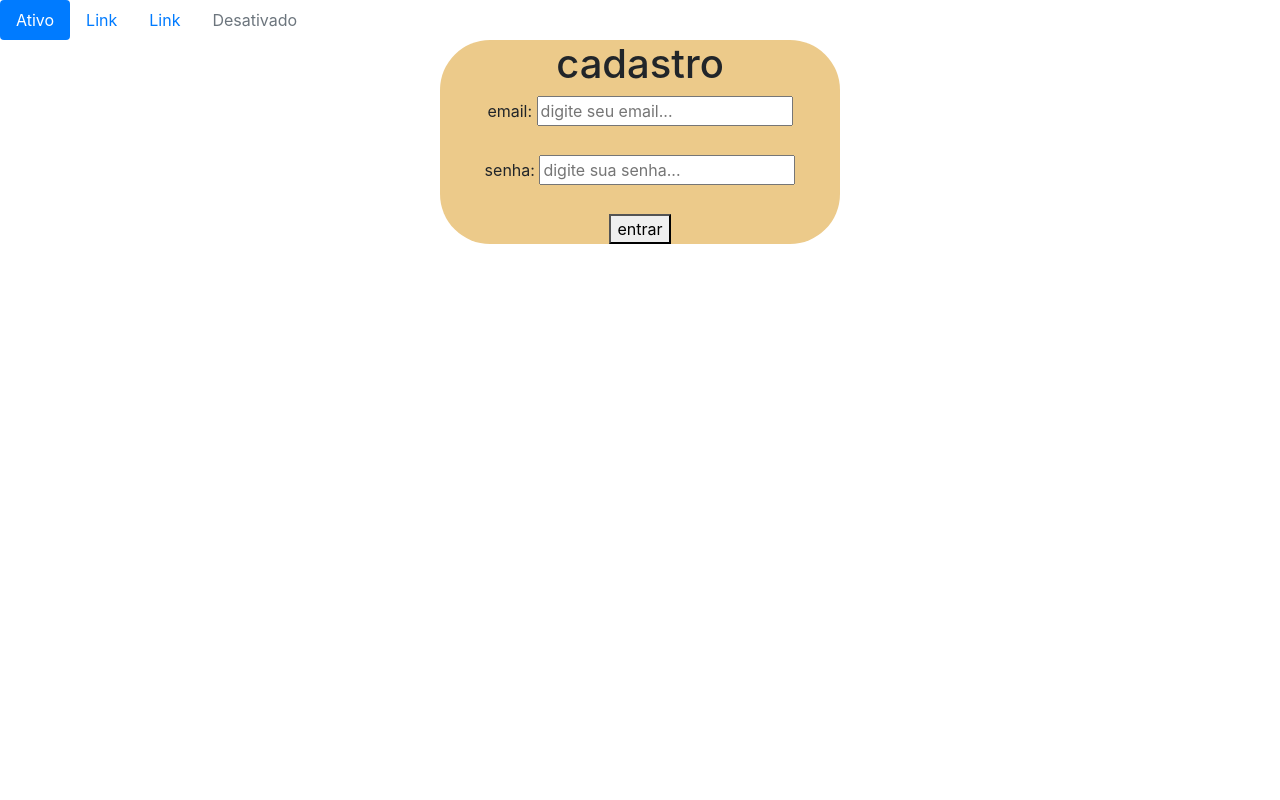
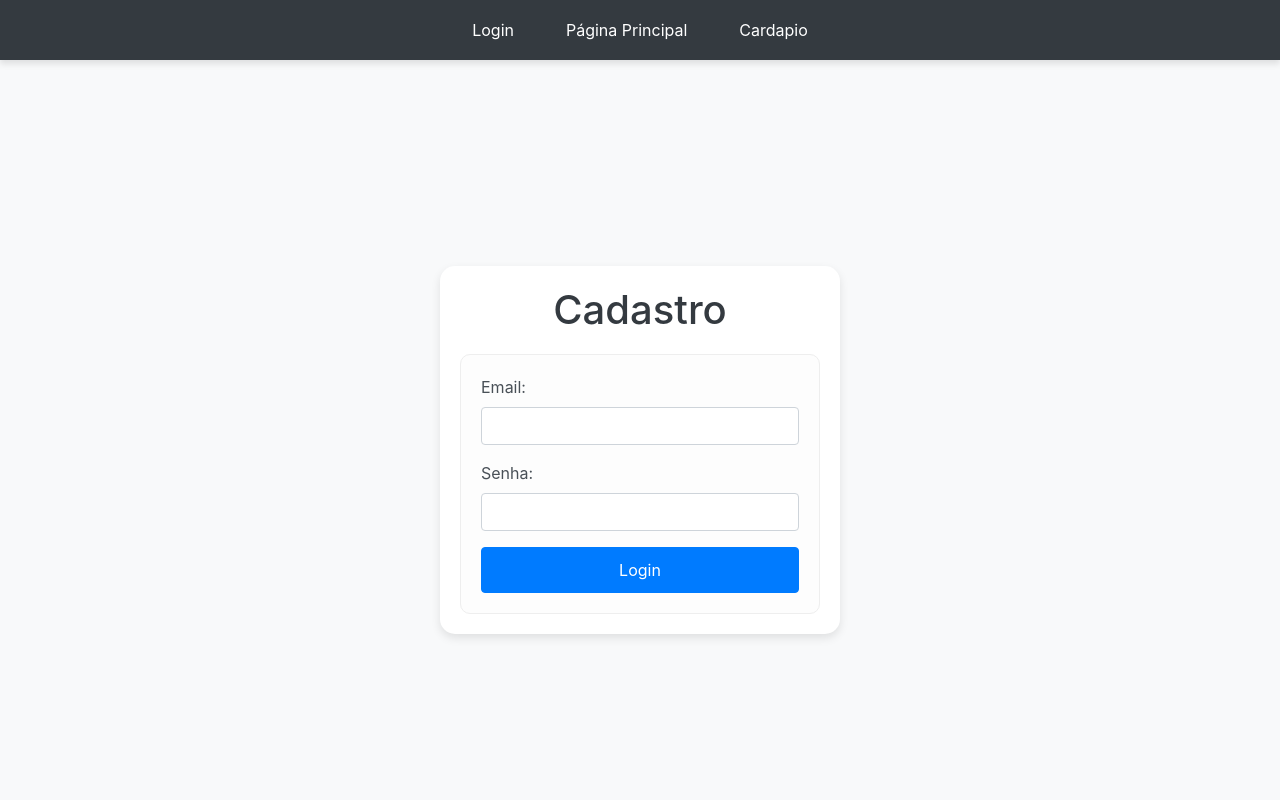
Before and after one commit to rafaelvon1/trabalho_carla, a PHP site: page /front/pages/cadastro/cadastro.html in a window 1280 px wide. Run offline with PHP 8.4, Linux system fonts and the light colour scheme.

Commit message:
refac: layout and styling of index and login pages

```diff
--- a/front/assets/styles/cadastro.css
+++ b/front/assets/styles/cadastro.css
@@ -1,7 +1,71 @@
+body {
+    background-color: #f8f9fa;
+    display: flex;
+    justify-content: center;
+    align-items: flex-start;
+    height: 100vh;
+    margin: 0;
+    flex-direction: column;
+}
+
+header {
+    width: 100%;
+    background-color: #343a40;
+    padding: 10px 0;
+    box-shadow: 0 4px 6px rgba(0, 0, 0, 0.1);
+    position: fixed;
+    top: 0;
+    left: 0;
+    z-index: 1000;
+}
+
+header .nav-pills {
+    justify-content: center;
+}
+
+header .nav-link {
+    color: #fff;
+    margin: 0 10px;
+    border-radius: 30px;
+}
+
+header .nav-link.active {
+    background-color: #007bff;
+}
+
+.container {
+    margin-top: 100px;
+    max-width: 400px;
+    width: 100%;
+    padding: 20px;
+    background-color: #fff;
+    border-radius: 15px;
+    box-shadow: 0 4px 10px rgba(0, 0, 0, 0.1);
+}
+
+h1 {
+    text-align: center;
+    color: #343a40;
+    margin-bottom: 20px;
+}
+
 form {
-    background-color: rgb(236, 202, 138);
-    text-align: center;
-    max-width: 400px;
-    margin: auto;
-    border-radius: 50px;
+    padding: 20px;
+    background-color: #fdfdfd;
+    border-radius: 10px;
+    border: 1px solid #eee;
 }
+
+.form-group label {
+    color: #495057;
+}
+
+.btn-primary {
+    width: 100%;
+    padding: 10px;
+    font-size: 16px;
+}
+
+.btn-primary:hover {
+    background-color: #0056b3;
+}
--- a/front/assets/styles/login.css
+++ b/front/assets/styles/login.css
@@ -34,7 +34,7 @@ body {
 }
 
 .container {
-    margin-top: 100px; /* Espaço para dar distância entre a navegação e o formulário */
+  margin-top: 100px;
   max-width: 400px;
   width: 100%;
   padding: 20px;
--- a/front/pages/cadastro/cadastro.html
+++ b/front/pages/cadastro/cadastro.html
@@ -11,33 +11,39 @@
 </head>
 
 <body>
+
+  <header>
     <ul class="nav nav-pills">
       <li class="nav-item">
-      <a class="nav-link active" href="#">Ativo</a>
+        <a class="nav-link" href="../login/login.html">Login</a>
       </li>
       <li class="nav-item">
-      <a class="nav-link" href="#">Link</a>
+        <a class="nav-link" href="../principal/paginaclient.php">Página Principal</a>
       </li>
       <li class="nav-item">
-      <a class="nav-link" href="#">Link</a>
-    </li>
-    <li class="nav-item">
-      <a class="nav-link disabled" href="#">Desativado</a>
+        <a class="nav-link" href="../cardapio/cardapio.html">Cardapio</a>
       </li>
     </ul>
+  </header>
+
+  <section class="container">
+    <h1>Cadastro</h1>
     <form action="cadastro.php" method="post">
-    <h1>cadastro</h1>
-    <label for="email">email: </label>
-    <input name="cads[]" type="email" required placeholder="digite seu email...">
-    <br><br>
-    <label for="senha">senha: </label>
-    <input name="cads[]" type="password" required placeholder="digite sua senha...">
-    <br><br>
-    <button type="submit">entrar</button>
+      <div class="form-group">
+        <label for="email">Email:</label>
+        <input type="email" class="form-control" id="email" name="cadastro[]" required>
+      </div>
+
+      <div class="form-group">
+        <label for="password">Senha:</label>
+        <input type="password" class="form-control" id="password" name="cadastro[]" required>
+      </div>
+
+      <button type="submit" class="btn btn-primary">Login</button>
     </form>
+  </section>
+
 </body>
-
-
 
 </body>
 
```
Also changed, not shown: front/pages/login/login.html (+6 -4 lines). Lines whose indentation alone changed are shown as unchanged.
